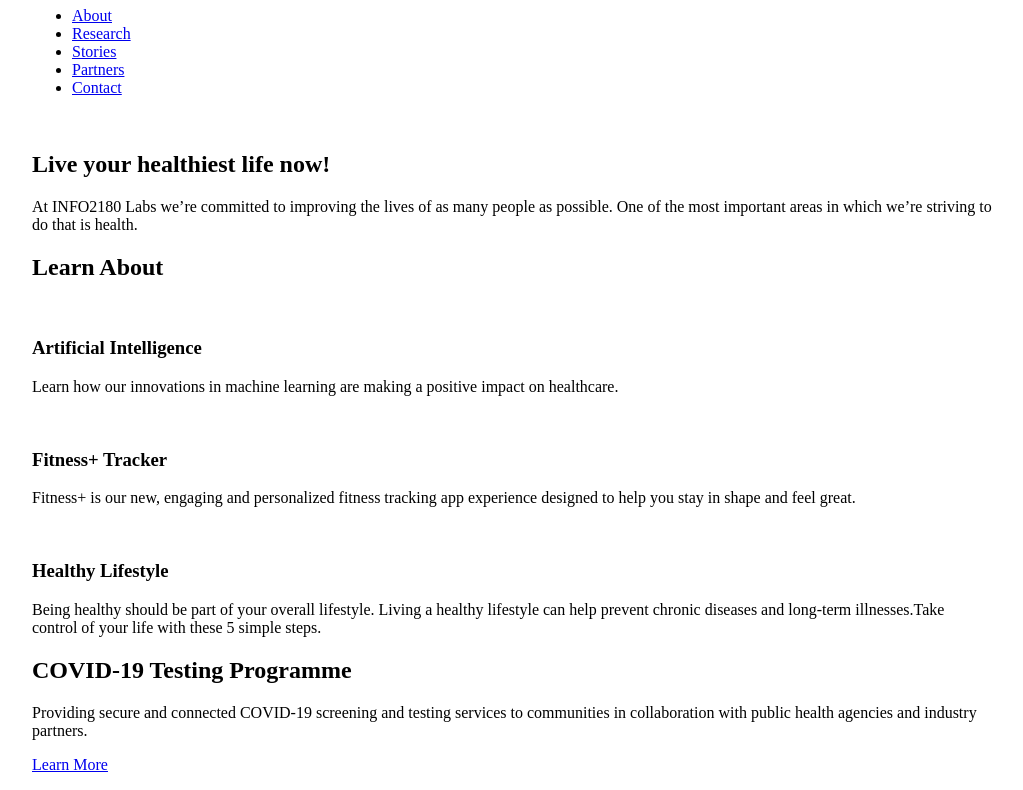
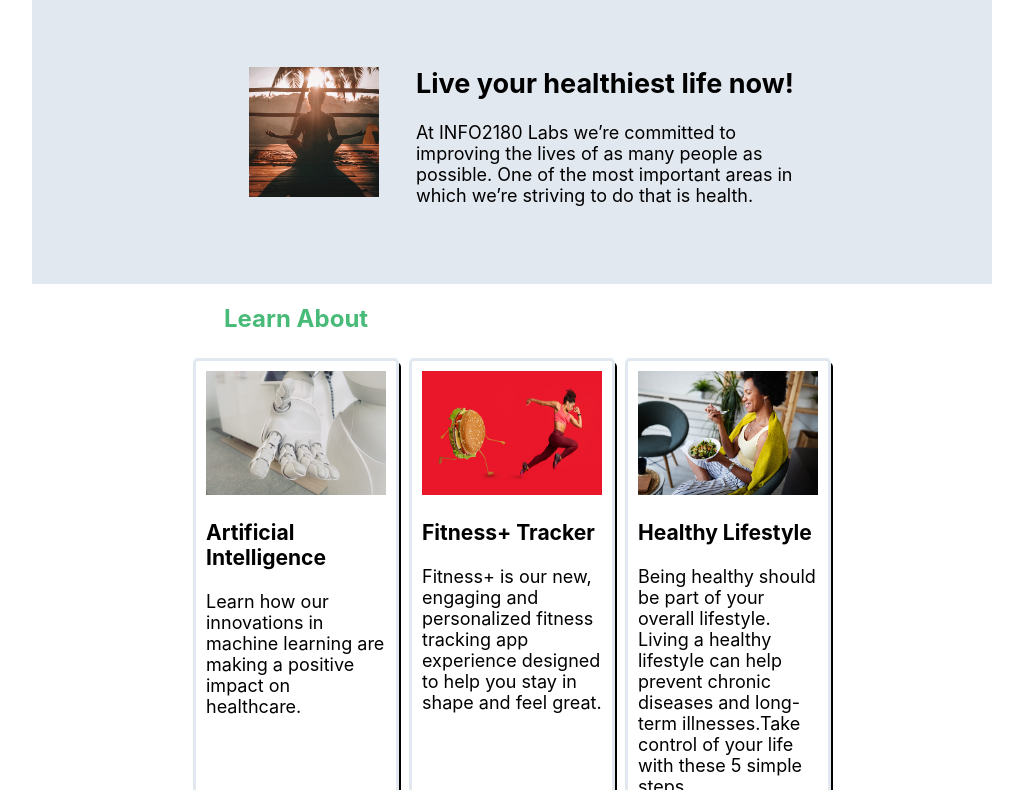
Before and after one commit to Shadowboss109/info2180-project1, a plain HTML site: page index.html in a window 1280 px wide. Shown: the part 73-863 px from the top of the page, without its empty margins (128-1151 px from the left). Drawn offline with Linux system fonts and the light colour scheme.

Commit message:
Add source.jpeg, source1.jpeg,source2.jpeg and source3.jpeg to index, Edited styles.css

```diff
--- a/index.html
+++ b/index.html
@@ -26,7 +26,7 @@
         <section class="overview-hero">
             <div class="container">
                 <div class="overview-hero-image">
-                    <img src="#" alt="">
+                    <img src="source.jpeg" alt="woman meditating as the sunset">
                 </div>
                 <div class="overview-hero-text">
                     <h2>Live  your healthiest life now!</h2>
@@ -39,21 +39,21 @@
                 <h2>Learn About</h2>
                 <div class="cards">
                     <div class="card">
-                        <img src="#" alt="">
+                        <img src="source1.jpeg" alt="robot hand">
                         <div class="card-body">
                             <h3>Artificial Intelligence</h3>
                             <p>Learn how our innovations in machine learning are making a positive impact on healthcare.</p>
                         </div>
                     </div>
                     <div class="card">
-                        <img src="#" alt="">
+                        <img src="source2.jpg" alt="woman running from burger">
                         <div class="card-body">
                             <h3>Fitness+ Tracker</h3>
                             <p>Fitness+ is our new, engaging and personalized fitness tracking app experience designed to help you stay in shape and feel great.</p>
                         </div>
                     </div>
                     <div class="card">
-                        <img src="#" alt="">
+                        <img src="source3.jpg" alt="woman eating vegetable salad">
                         <div class="card-body">
                             <h3>Healthy Lifestyle</h3>
                             <p>Being healthy should be part of your overall lifestyle. Living a healthy lifestyle can help prevent chronic diseases and long-term illnesses.Take control of your life with these 5 simple steps.</p>
@@ -110,7 +110,7 @@
     </main>
     <footer>
         <div class="container">
-            <p>Copyright 2020, Your Name</p>
+            <p>Copyright 2020, Theodore Bennett</p>
         </div>
     </footer>
 </body>
--- a/styles.css
+++ b/styles.css
@@ -1,11 +1,130 @@
 /* Add your CSS to this file */
 body {
     margin: 0;
-    font-size: 16px;
+    font-size: 18px;
+    font-family: -apple-system, BlinkMacSystemFont, 'Segoe UI', Roboto,  'Helvetica Neue', Arial ,'Noto Sans',sans-serif;
 }
 
 .container {
     margin: 0 auto;
     max-width: 960px;
     width: 100%;
+    display: grid;
 }
+header > .container{
+    display: grid;
+    align-items: center;
+    grid-template-columns: 1fr 2fr 1fr 1fr 1fr 1fr;
+    grid-row: 1fr 1fr 1fr 1fr 1fr 1fr ;
+
+
+}
+header{
+    display: flex;
+    background-color: white;
+
+
+}
+
+ul{
+    display: flex;
+    list-style-type: none;
+}
+li{
+
+    margin-right: 15px;
+
+}
+
+a{
+    text-decoration: none;
+    font-size: 18px;
+    color: #6b7280;
+}
+a:hover{
+    color: #5A67D8;
+
+
+}
+h1{
+    font-size: 18px;
+    grid-column: 2/4;
+   ;
+
+
+}
+nav{
+
+    grid-column: 5;
+
+
+}
+
+.overview-hero > .container{
+    grid-row: 2;
+    grid-column: 2;
+    background-color: #E2E8F0;
+    display: grid;
+    grid-template-columns: 1fr 1fr 1fr 1fr 1fr;
+    height: 300px;
+    align-items: center;
+    justify-content: center;
+
+}
+
+.overview-hero {
+    display: flex;
+}
+
+.overview-hero-text{
+    grid-column: 3/5;
+}
+
+
+.learn-about> .container> h2{
+    font-size: 24px;
+    color: #48BB78 ;
+    grid-column: 2;
+
+}
+
+.learn-about> .container{
+    display: grid;
+    grid-template-columns: 1fr 1fr 1fr 1fr 1fr;
+}
+
+.learn-about> .container> .cards{
+    display: flex;
+    grid-column: 2/5;
+    grid-row: 2/4 ;
+    justify-content: center;
+
+}
+
+.learn-about> .container> .cards>.card{
+    border:solid #E2E8F0;
+    border-radius: 5px;
+    box-shadow: 2px 4px;
+    margin: 5px;
+
+    padding: 10px;
+
+
+
+}
+
+.learn-about> .container> .cards>.card>img{
+    width: 180px;
+    height: 124px;
+}
+
+.overview-hero-image>img{
+    width: 130px;
+    height: 130px;
+    justify-content: center;
+    padding: 25px;
+
+}
+.overview-hero-image{
+    grid-column: 2;
+}
```
Also changed, not shown: source.jpeg (added), source1.jpeg (added), source2.jpg (added), source3.jpg (added).
